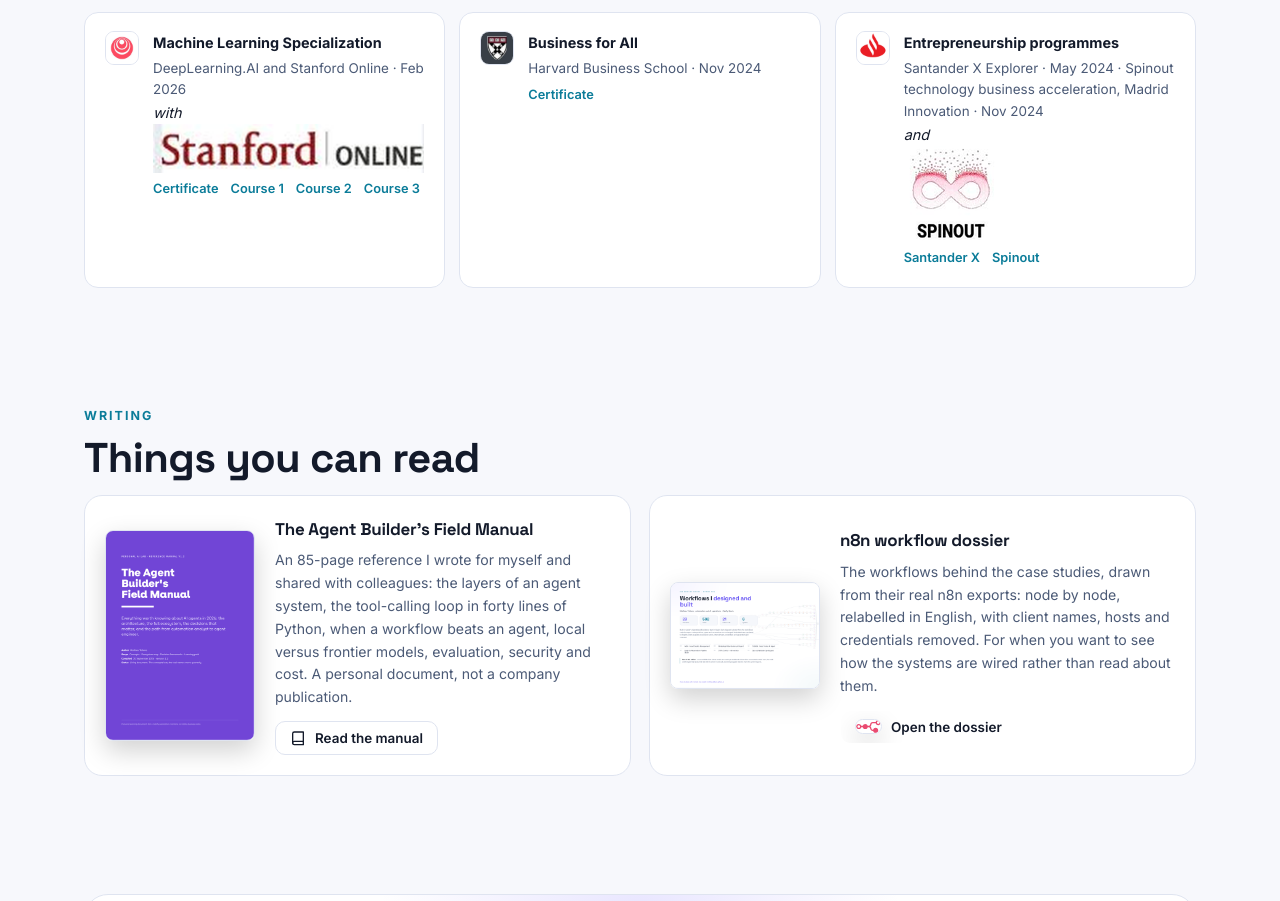
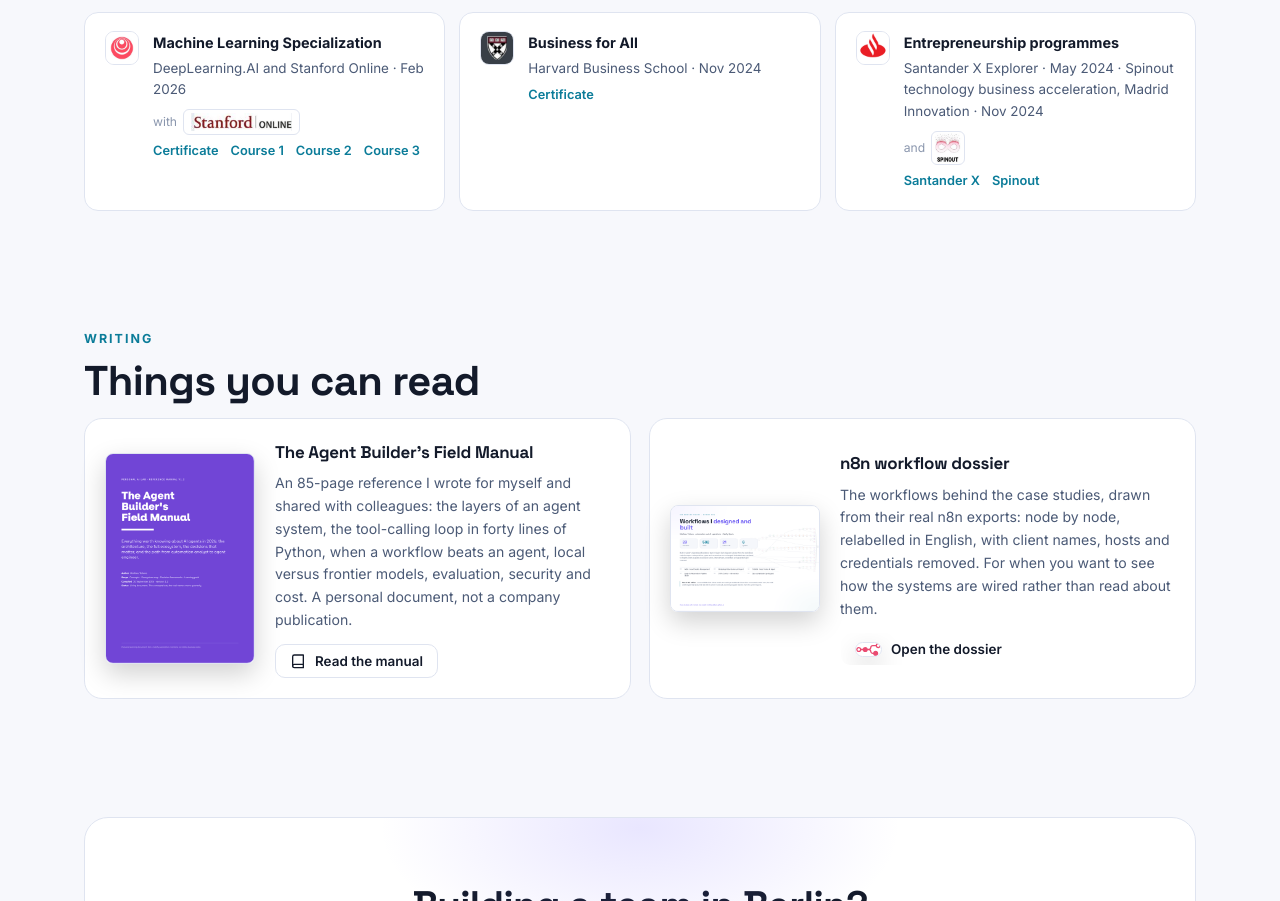
Before and after one commit to mathieutellene/mathieutellene.github.io, a plain HTML site: page index.html in a window 1280 px wide. Shown: the part 9490-10391 px from the top of the page. Drawn offline with Linux system fonts and the light colour scheme.

Commit message:
CSS: partner logos in certificates

```diff
--- a/assets/css/site.css
+++ b/assets/css/site.css
@@ -647,3 +647,7 @@
 
 .wa-shots img.shot{width:100%;border-radius:16px;border:1px solid var(--border);box-shadow:0 8px 24px rgba(0,0,0,.12);cursor:zoom-in;display:block}
 .wa-shots figcaption{font-size:.8rem}
+.cert .partners{display:flex;flex-wrap:wrap;align-items:center;gap:6px;margin:8px 0 2px}
+.cert .partners em{font-style:normal;font-size:.76rem;color:var(--dim)}
+.cert .partners img.sq{height:34px;padding:1px}
+.cert .partners img{height:26px;width:auto;background:#fff;border:1px solid var(--border);border-radius:6px;padding:3px 7px;box-sizing:border-box}
```
